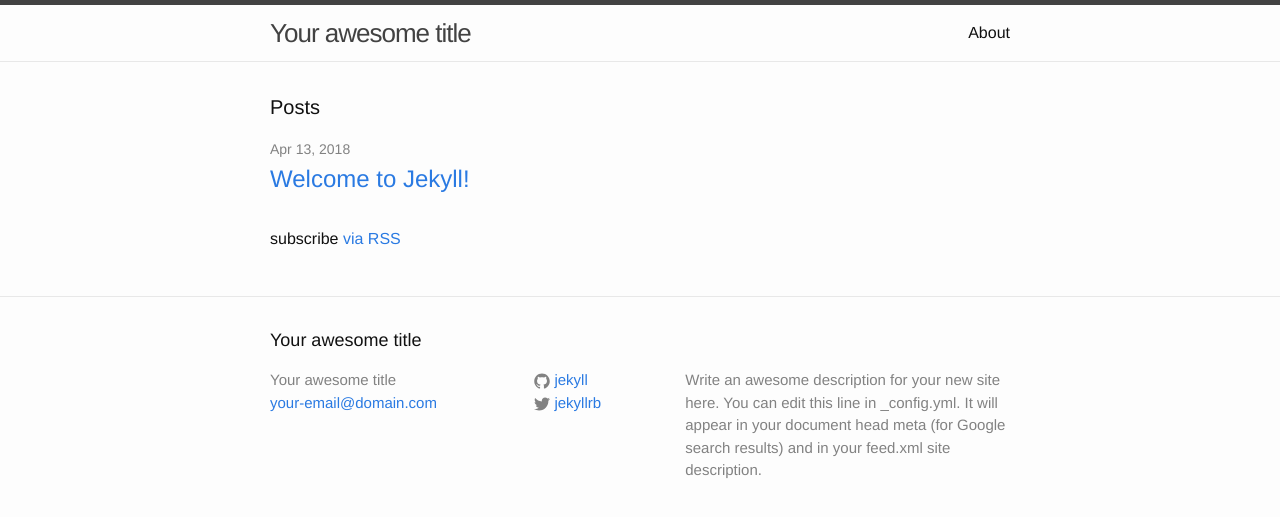
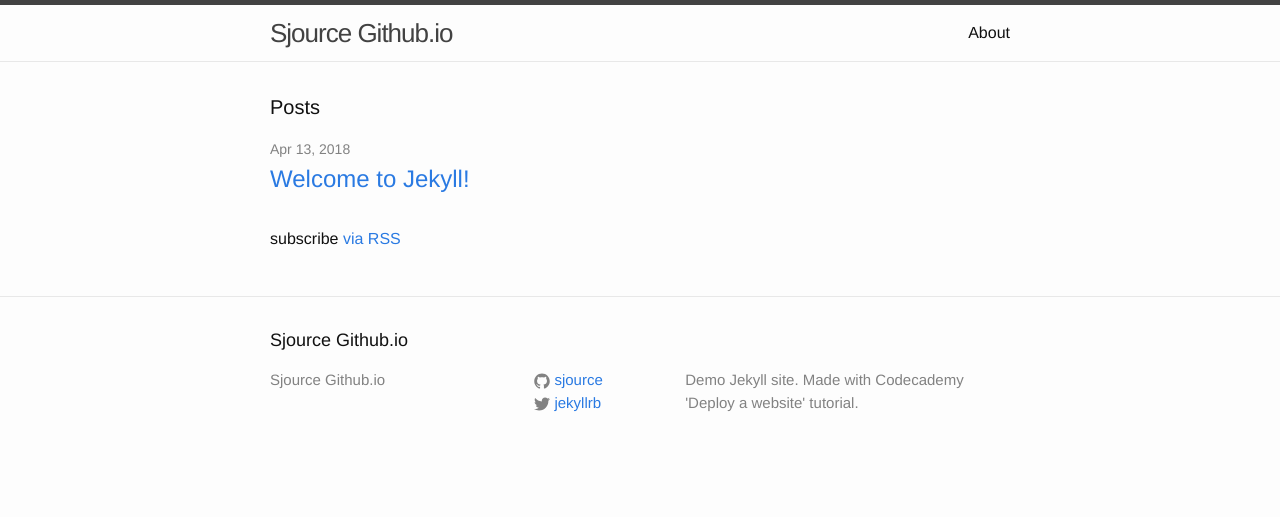
Before and after one commit to Sjource/sjource.github.io, a Jekyll site: the page built from index.html, in a window 1280 px wide. Shown: the top 517 px of the page. Built offline with Jekyll 4.4.1, drawn with Linux system fonts in a browser that asks for light colours.

Commit message:
Update config.yml

```diff
--- a/_config.yml
+++ b/_config.yml
@@ -6,16 +6,14 @@
 # 'jekyll serve'. If you change this file, please restart the server process.
 
 # Site settings
-title: Your awesome title
-email: your-email@domain.com
+title: Sjource Github.io
+email:
 description: > # this means to ignore newlines until "baseurl:"
-  Write an awesome description for your new site here. You can edit this
-  line in _config.yml. It will appear in your document head meta (for
-  Google search results) and in your feed.xml site description.
+  Demo Jekyll site. Made with Codecademy 'Deploy a website' tutorial.
 baseurl: "" # the subpath of your site, e.g. /blog
-url: "http://yourdomain.com" # the base hostname & protocol for your site
+url: "sjource.github.io" # the base hostname & protocol for your site
 twitter_username: jekyllrb
-github_username:  jekyll
+github_username:  sjource
 
 # Build settings
 markdown: kramdown
```
